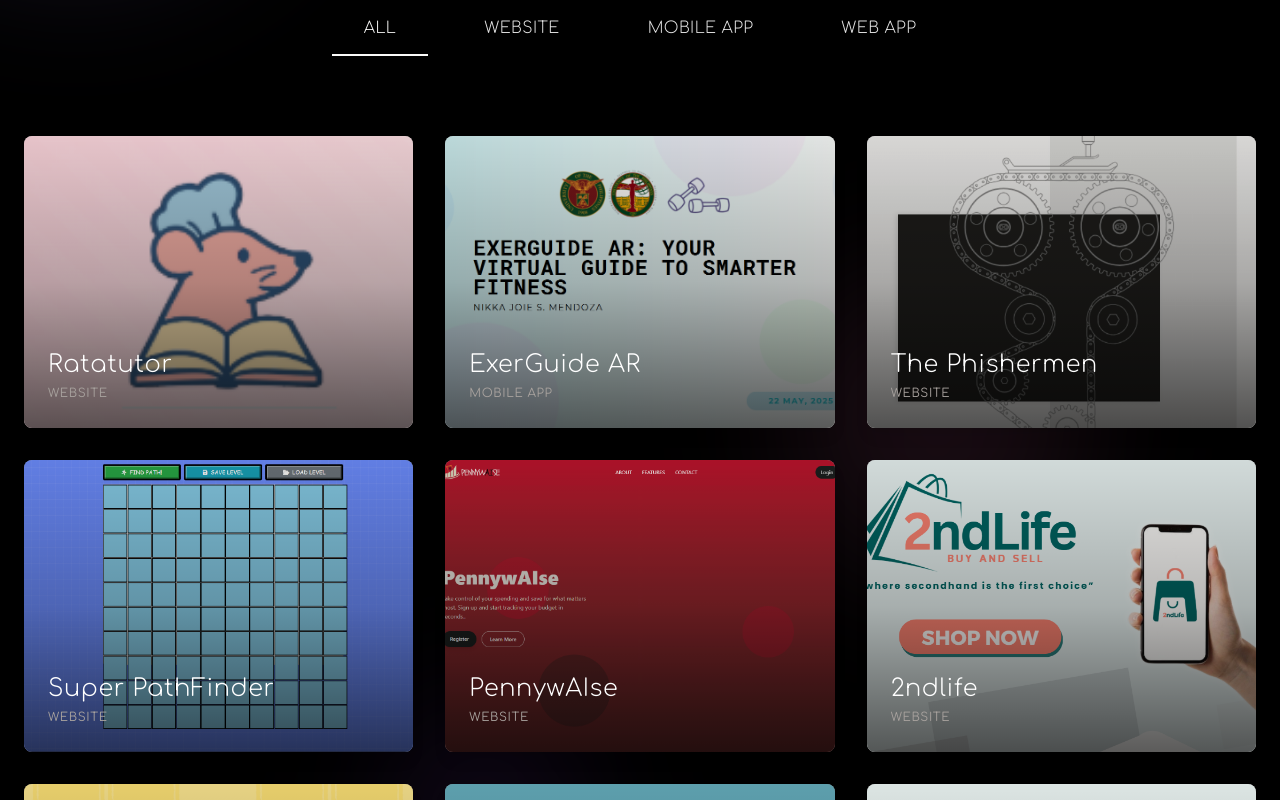
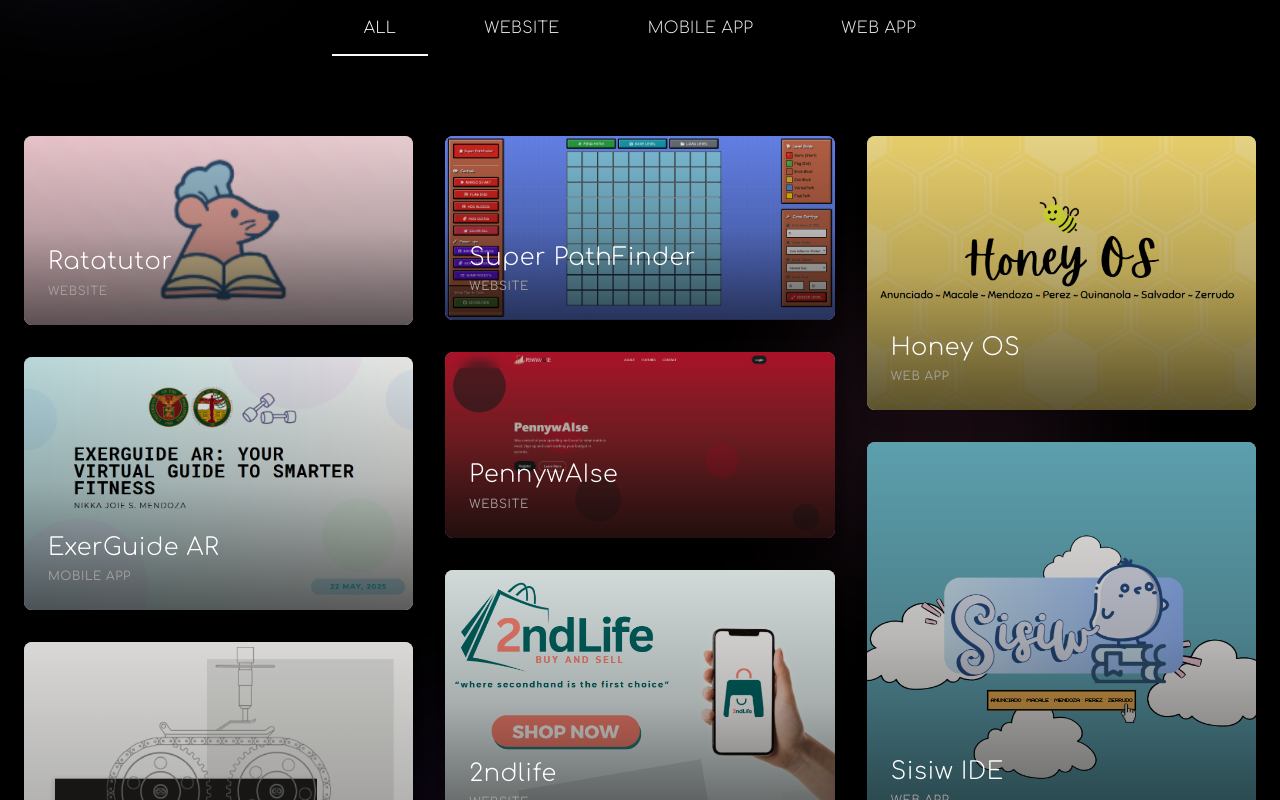
Before and after one commit to nikkamendoza/portfolio, a React (Create React App) app: page / in a window 1280 px wide. Shown: the part 2260-3060 px from the top of the page. Built offline with nearby package versions, Linux system fonts and the light colour scheme; grey boxes are pictures that could not be loaded; a web font is replaced by a local one.

Commit message:
Bring back the project thumbnail layout

```diff
--- a/src/index.css
+++ b/src/index.css
@@ -369,22 +369,14 @@ a {
 }
 
 .gallery-grid {
-  display: grid;
-  grid-template-columns: 1fr;
+  column-count: 1;
   gap: 2rem;
 }
-@media (min-width: 768px) {
-  .gallery-grid {
-    grid-template-columns: repeat(2, 1fr);
-  }
-}
-@media (min-width: 1024px) {
-  .gallery-grid {
-    grid-template-columns: repeat(3, 1fr);
-  }
-}
+@media (min-width: 768px) { .gallery-grid { column-count: 2; } }
+@media (min-width: 1024px) { .gallery-grid { column-count: 3; } }
 
 .project-card {
+  break-inside: avoid;
   position: relative;
   overflow: hidden;
   border-radius: 0.5rem;
@@ -392,8 +384,7 @@ a {
   transition: all 0.5s ease-in-out;
   transform: scale(1);
   cursor: pointer;
-  width: 100%;
-  aspect-ratio: 4/3;
+  margin-bottom: 2rem;
 }
 .project-card:hover {
   transform: translateY(-0.5rem);
@@ -402,7 +393,7 @@ a {
 
 .project-image {
   width: 100%;
-  height: 100%;
+  height: auto;
   object-fit: cover;
   transition: transform 0.5s; /* Removed filter transition */
 }
```
